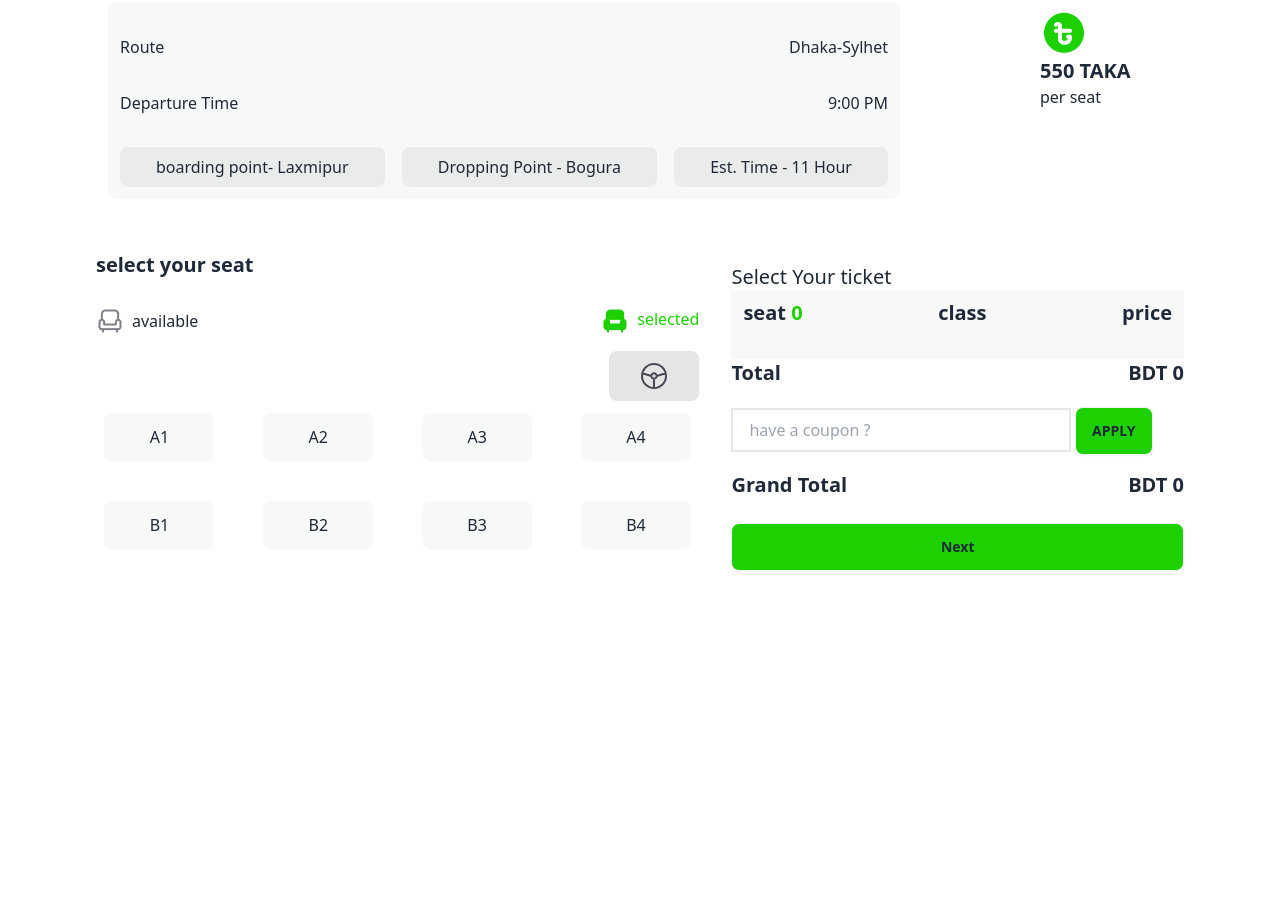
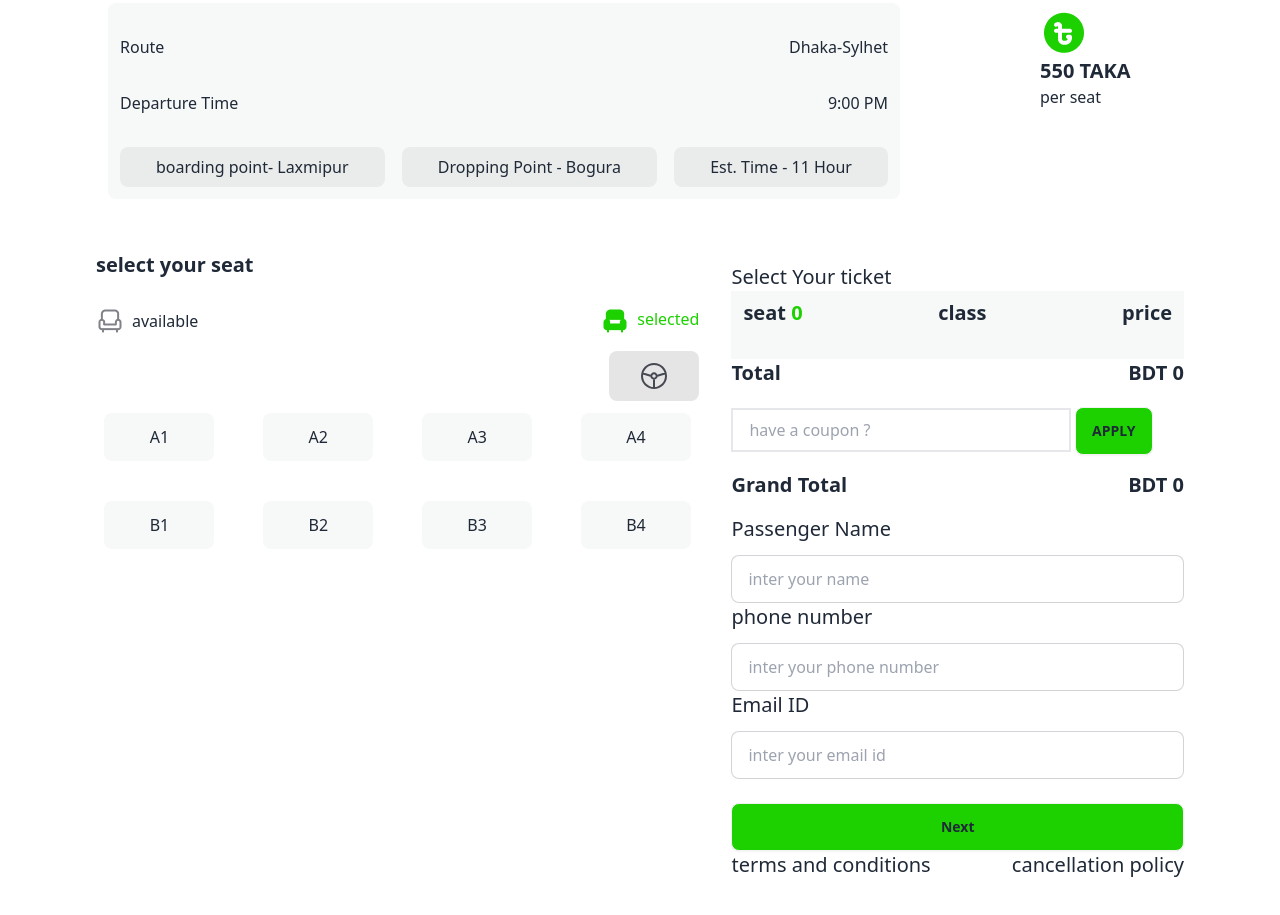
Before and after one commit to netmasternr/B9A5-smart-ticketing, a plain HTML site: page index.html in a window 1280 px wide. Shown: the part 1374-2289 px from the top of the page. Before the commit the page ends 2081 px from the top, so only its background shows below. Drawn offline with nearby package versions, Linux system fonts and the light colour scheme.

Commit message:
form added

```diff
--- a/index.html
+++ b/index.html
@@ -297,7 +297,27 @@
                     <p >BDT <span id="grant-total">0</span></p>
                 </div>
 
+            <!-- form -->
+            <div class="space-y-3 text-xl mt-4">
+                <label for="">Passenger Name</label>
+                <label class="input input-bordered flex items-center gap-2">
+                    <input type="text" class="grow" placeholder="inter your name" />
+                  </label>
+
+                <label for="">phone number</label>
+                <label class="input input-bordered flex items-center gap-2">
+                    <input type="text" class="grow" placeholder="inter your phone number" />
+                  </label>
+
+                <label for="">Email ID</label>
+                <label class="input input-bordered flex items-center gap-2">
+                    <input type="text" class="grow" placeholder="inter your email id" />
+                  </label>
+            </div>
+
+
             <!-- button next modal -->
+            <div>
             <a href="#my_modal_8" class="btn w-full mt-6 bg-[#1DD100]">Next</a>
 
             <div class="modal" role="dialog" id="my_modal_8">
@@ -310,8 +330,13 @@
                 </div>
             </div>
             </div>
+            </div>
 
+            <div class="flex text-xl justify-between">
+                <a href="">terms and conditions</a>
+                <a href="">cancellation policy</a>
             </div>
+
         </section>
 
     </main>
```
